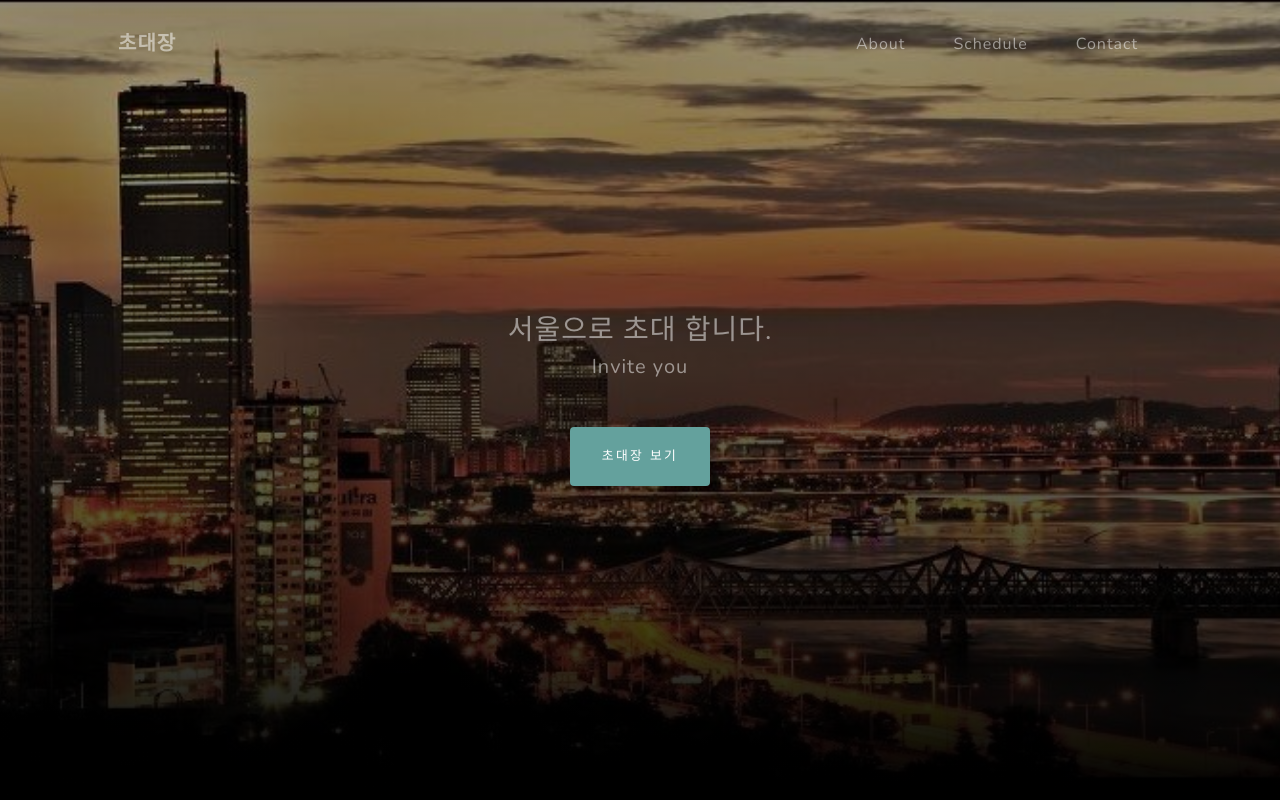
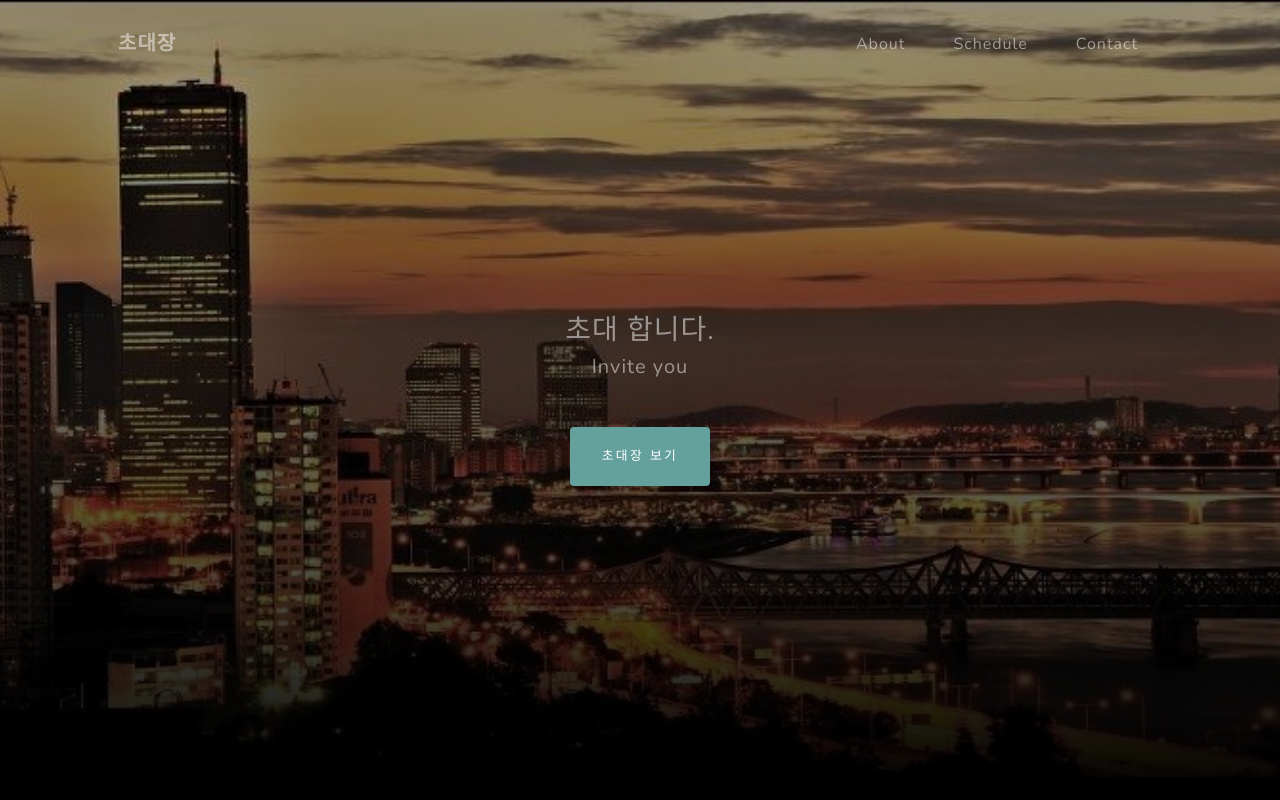
Before and after one commit to haneuljeon/haneuljeon.github.io, a plain HTML site: page index.html in a window 1280 px wide. Shown: the top 800 px of the page. Drawn offline with nearby package versions, Linux system fonts and the light colour scheme.

Commit message:
Update index.html

```diff
--- a/index.html
+++ b/index.html
@@ -38,7 +38,7 @@
             <div class="container px-4 px-lg-5 d-flex h-100 align-items-center justify-content-center">
                 <div class="d-flex justify-content-center">
                     <div class="text-center">
-                        <h3 class="text-white-50 mx-auto my-0 text-uppercase">서울으로 초대 합니다.</h3>
+                        <h3 class="text-white-50 mx-auto my-0 text-uppercase">초대 합니다.</h3>
                         <h2 class="text-white-50 mx-auto mt-2 mb-5">Invite you </h2>
                         <a class="btn btn-primary" href="#about">초대장 보기</a>
                     </div>
```
